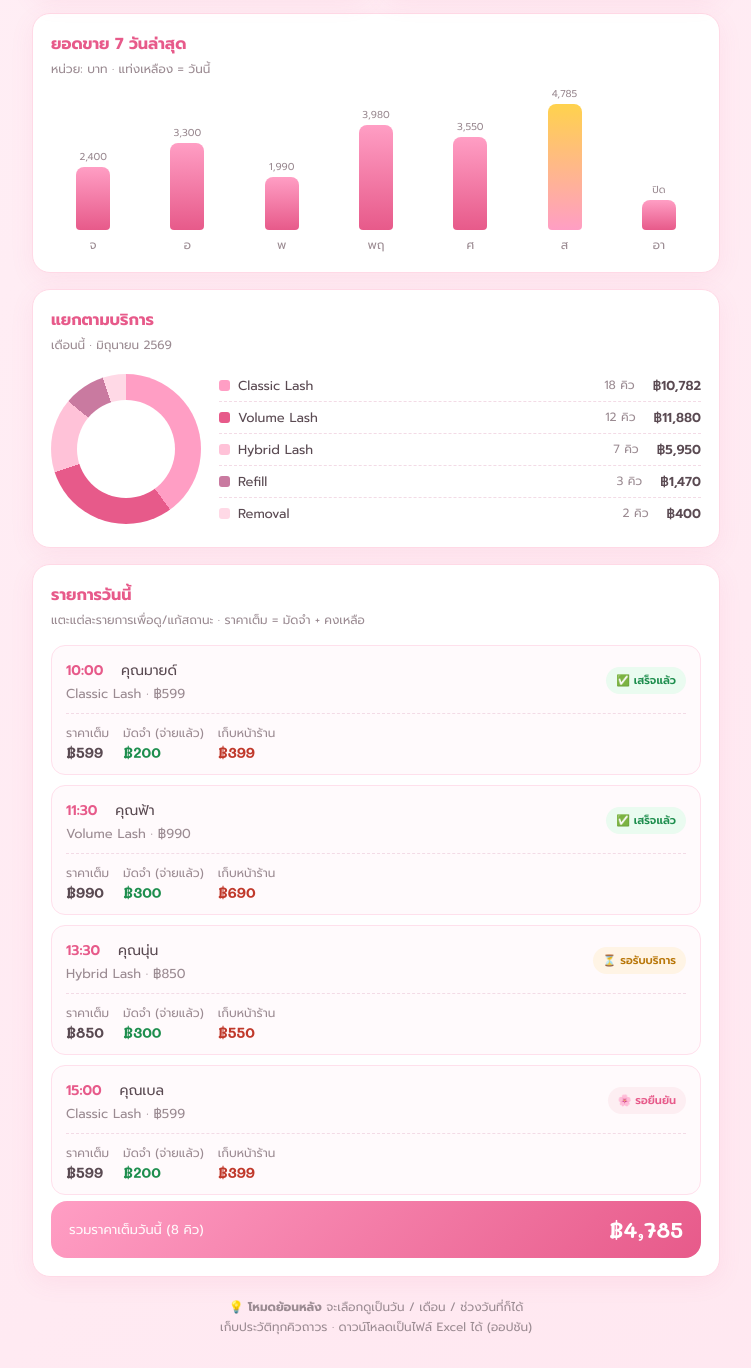
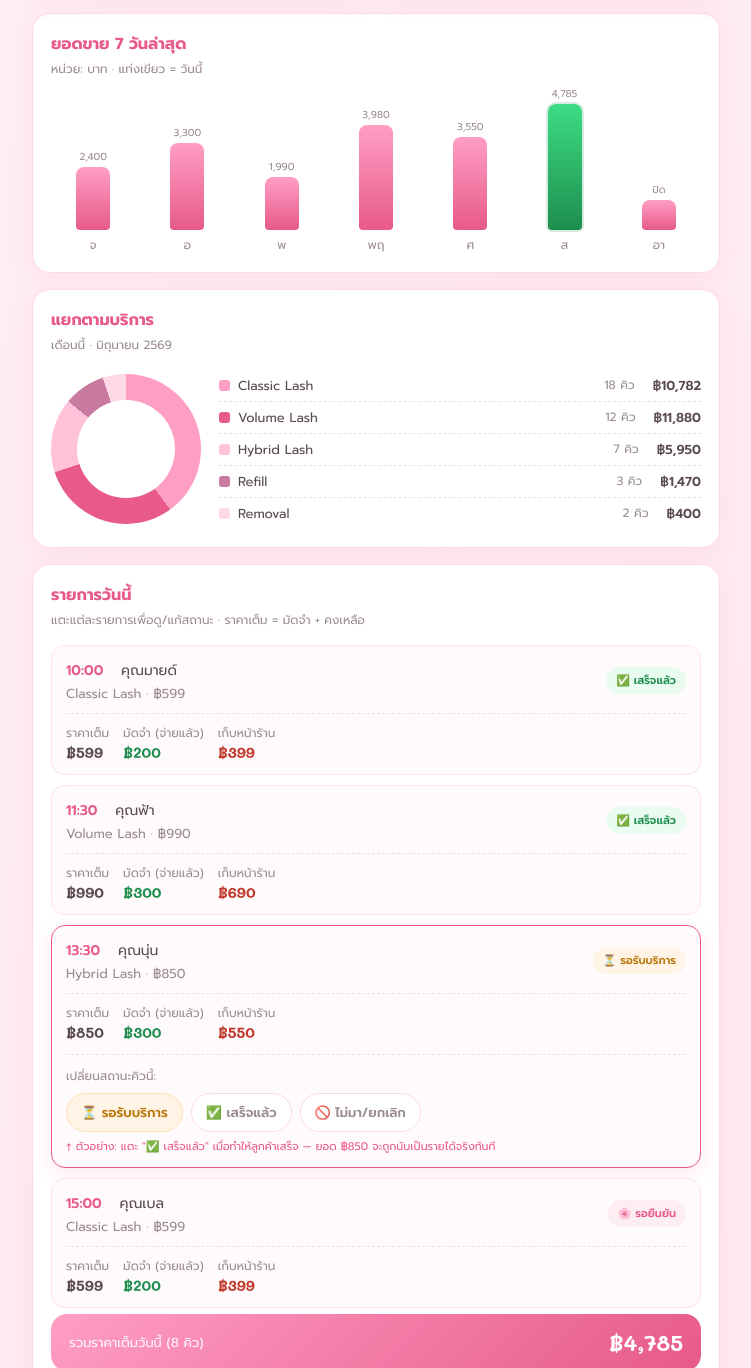
Before and after one commit to biupatiphan/24lash-studio, a website: page public/dashboard-mockup.html in a window 1280 px wide. Shown: the part 516-1884 px from the top of the page, without its empty margins (264-1015 px from the left). Drawn offline with Linux system fonts and the light colour scheme.

Commit message:
Mockup: green today bar + show status-change controls on a booking

```diff
--- a/public/dashboard-mockup.html
+++ b/public/dashboard-mockup.html
@@ -48,7 +48,7 @@
   .bars{display:flex;align-items:flex-end;gap:10px;height:160px;padding-top:10px;}
   .bar-col{flex:1;display:flex;flex-direction:column;align-items:center;gap:6px;height:100%;justify-content:flex-end;}
   .bar{width:70%;max-width:34px;border-radius:8px 8px 4px 4px;background:linear-gradient(180deg,var(--pink2),var(--pink));position:relative;transition:.3s;}
-  .bar.today{background:linear-gradient(180deg,#ffd24d,#ff9ec4);}
+  .bar.today{background:linear-gradient(180deg,#3ddc84,#1e8e4e);box-shadow:0 0 0 2px rgba(30,142,78,.18);}
   .bar .tip{position:absolute;top:-18px;left:50%;transform:translateX(-50%);font-size:10px;color:var(--muted);white-space:nowrap;}
   .bar-col .day{font-size:12px;color:var(--muted);}
 
@@ -85,6 +85,17 @@
   .b-pend{background:#fdeef2;color:var(--pink);}
   .remain b{color:var(--red);}
   .dep b{color:var(--green);}
+
+  /* status change control */
+  .brow.open{border-color:var(--pink);box-shadow:0 6px 20px rgba(231,90,138,.14);}
+  .status-actions{margin-top:12px;padding-top:12px;border-top:1px dashed #f3dbe6;}
+  .status-actions .hint{font-size:12px;color:var(--muted);margin-bottom:8px;}
+  .pills{display:flex;gap:8px;flex-wrap:wrap;}
+  .pill-btn{font-family:inherit;font-size:13px;font-weight:600;border-radius:999px;padding:9px 14px;cursor:pointer;border:1.5px solid var(--line);background:#fff;color:var(--muted);}
+  .pill-btn.sel-wait{background:#fff4e5;color:#b9770a;border-color:#ffe0b2;}
+  .pill-btn.sel-done{background:var(--green);color:#fff;border-color:var(--green);}
+  .pill-btn.sel-cancel{background:#fdecec;color:var(--red);border-color:#f5c6c6;}
+  .tap-cue{font-size:11px;color:var(--pink);margin-top:6px;}
 
   .foot{text-align:center;font-size:12px;color:var(--muted);margin-top:20px;line-height:1.7;}
   .total-bar{display:flex;justify-content:space-between;align-items:center;background:linear-gradient(135deg,var(--pink2),var(--pink));color:#fff;border-radius:16px;padding:14px 18px;margin-top:6px;}
@@ -144,7 +155,7 @@
   <!-- weekly chart -->
   <div class="card">
     <h2>ยอดขาย 7 วันล่าสุด</h2>
-    <p class="cap">หน่วย: บาท · แท่งเหลือง = วันนี้</p>
+    <p class="cap">หน่วย: บาท · แท่งเขียว = วันนี้</p>
     <div class="bars">
       <div class="bar-col"><div class="bar" style="height:42%"><span class="tip">2,400</span></div><div class="day">จ</div></div>
       <div class="bar-col"><div class="bar" style="height:58%"><span class="tip">3,300</span></div><div class="day">อ</div></div>
@@ -204,7 +215,7 @@
         </div>
       </div>
 
-      <div class="brow">
+      <div class="brow open">
         <div class="top">
           <div><span class="time">13:30</span> &nbsp; <span class="who">คุณนุ่น</span><div class="svc">Hybrid Lash · ฿850</div></div>
           <span class="badge b-wait">⏳ รอรับบริการ</span>
@@ -213,6 +224,15 @@
           <div>ราคาเต็ม<b>฿850</b></div>
           <div class="dep">มัดจำ (จ่ายแล้ว)<b>฿300</b></div>
           <div class="remain">เก็บหน้าร้าน<b>฿550</b></div>
+        </div>
+        <div class="status-actions">
+          <div class="hint">เปลี่ยนสถานะคิวนี้:</div>
+          <div class="pills">
+            <button class="pill-btn sel-wait">⏳ รอรับบริการ</button>
+            <button class="pill-btn">✅ เสร็จแล้ว</button>
+            <button class="pill-btn">🚫 ไม่มา/ยกเลิก</button>
+          </div>
+          <div class="tap-cue">↑ ตัวอย่าง: แตะ "✅ เสร็จแล้ว" เมื่อทำให้ลูกค้าเสร็จ — ยอด ฿850 จะถูกนับเป็นรายได้จริงทันที</div>
         </div>
       </div>
 
```
